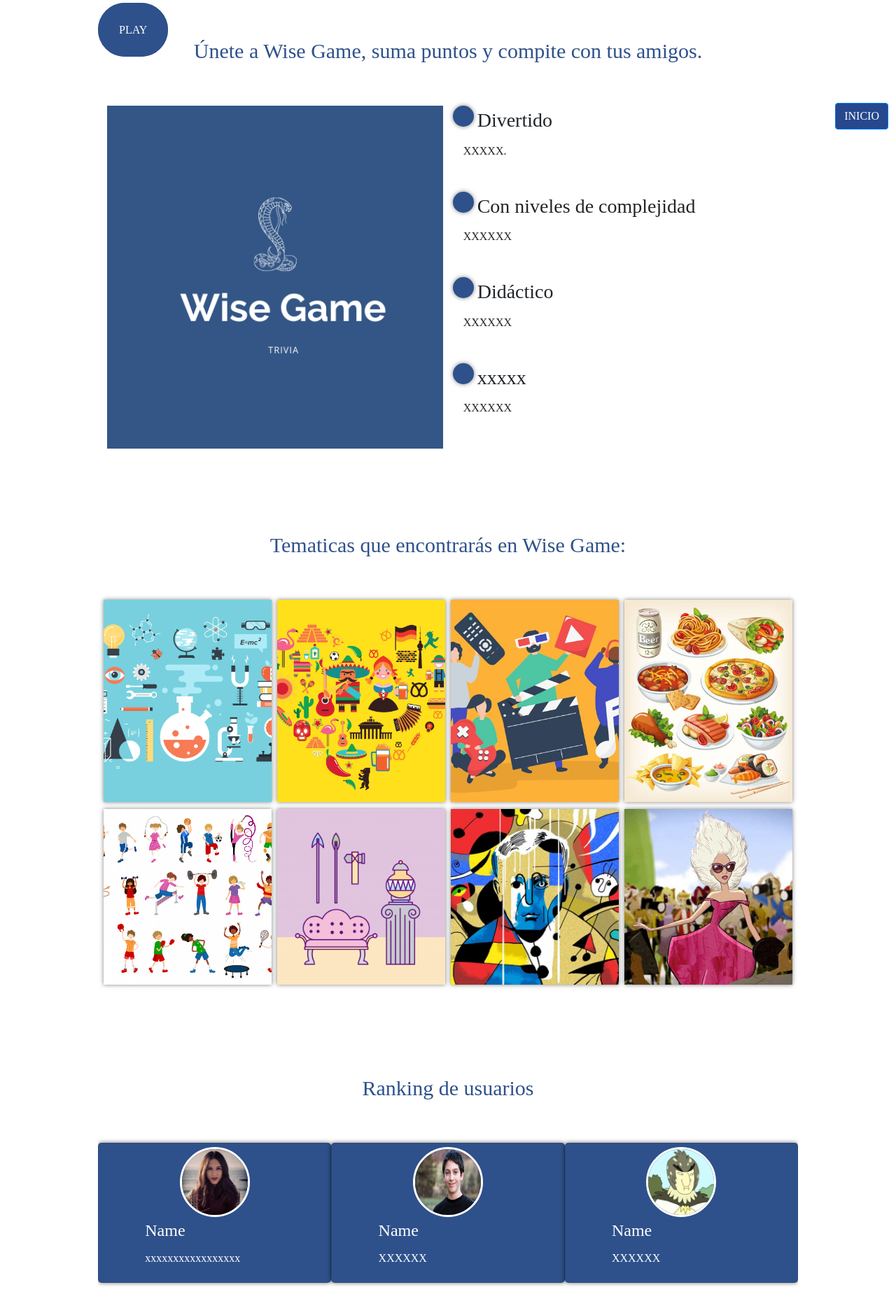
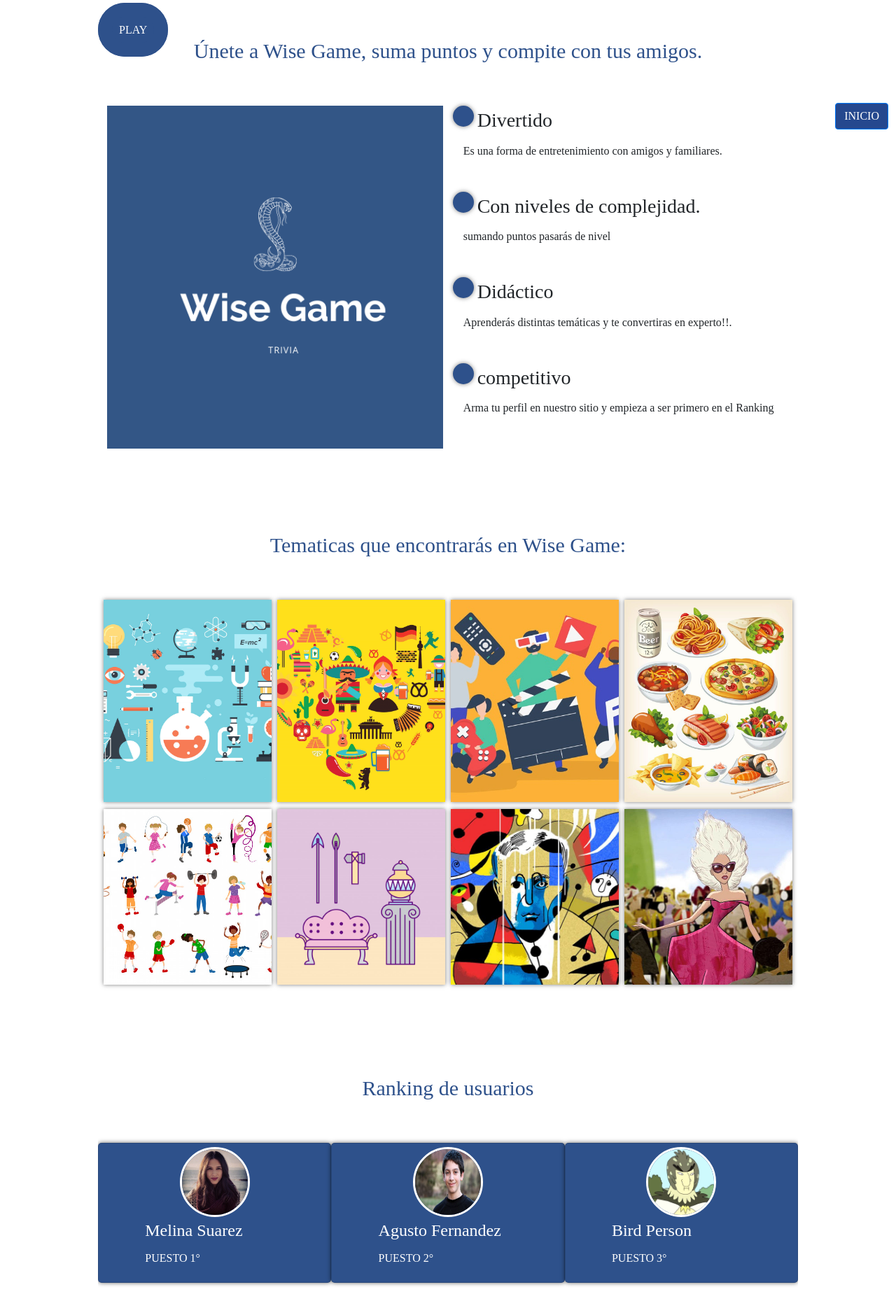
Before and after one commit to EliasZaccheo/DHFS-Grupo1, a PHP site: page /home.php in a window 1280 px wide. Shown: the part 599-2478 px from the top of the page at 70% size. Run offline with PHP 8.4, Linux system fonts and the light colour scheme.

Commit message:
Agregue comentarios y nombres

```diff
--- a/home.php
+++ b/home.php
@@ -16,13 +16,13 @@
                 <img src="img/wisegame.png" alt="" class="imagen-about-us">
                 <div class="contenido-textos">
                     <h3><span></span>Divertido</h3>
-                    <p>XXXXX.</p>
-                    <h3><span></span>Con niveles de complejidad</h3>
-                    <p>XXXXXX</p>
+                    <p> Es una forma de entretenimiento con amigos y familiares.</p>
+                    <h3><span></span>Con niveles de complejidad.</h3>
+                    <p> sumando puntos pasarás de nivel</p>
                     <h3><span></span>Didáctico</h3>
-                    <p>XXXXXX</p>
-                    <h3><span></span>xxxxx</h3>
-                    <p>XXXXXX</p>
+                    <p>Aprenderás distintas temáticas y te convertiras en experto!!.</p>
+                    <h3><span></span>competitivo</h3>
+                    <p>Arma tu perfil en nuestro sitio y empieza a ser primero en el Ranking</p>
                 </div>
             </div>
         </section>
@@ -95,23 +95,23 @@
                 <div class="card">
                     <img src="img/usersProfiles/Melina.suarez15.jpg" alt="">
                     <div class="contenido-texto-card">
-                        <h4>Name</h4>
-                        <p>xxxxxxxxxxxxxxxxx</p>
+                        <h4>Melina Suarez</h4>
+                        <p>PUESTO 1°</p>
                     </div>
                 </div>
                 <div class="card">
                     <img src="img/usersProfiles/Augusto_f20.jpg" alt="">
                     <div class="contenido-texto-card">
-                        <h4>Name</h4>
-                        <p>XXXXXX</p>
+                        <h4>Agusto Fernandez</h4>
+                        <p>PUESTO 2°</p>
                     </div>
                   </div>
 
                     <div class="card">
                         <img src="img/usersProfiles/birdperson.jpg" alt="">
                         <div class="contenido-texto-card">
-                            <h4>Name</h4>
-                            <p>XXXXXX</p>
+                            <h4>Bird Person</h4>
+                            <p>PUESTO 3°</p>
                         </div>
                 </div>
             </div>
@@ -122,23 +122,23 @@
                 <div class="servicio-cont">
                     <div class="servicio-ind">
                         <img src="img/colaborador1.jpg" alt="">
-                        <h3>Name</h3>
-                        <p>XXXXXXX</p>
+                        <h3>Federico Ungaro</h3>
+
                     </div>
                     <div class="servicio-ind">
                         <img src="img/colaborador2.jpg" alt="">
-                        <h3>Name</h3>
-                        <p>XXXXXXX</p>
+                        <h3>Nicolas Heith</h3>
+
                     </div>
                     <div class="servicio-ind">
                         <img src="img/colaborador3.jpg" alt="">
-                        <h3>Name</h3>
-                        <p>XXXXXXX</p>
+                        <h3>Analia Thelma</h3>
+
                     </div>
                     <div class="servicio-ind">
                       <img src="img/colaborador4.jpg" alt="">
-                      <h3>Name</h3>
-                      <p>XXXXXXX</p>
+                      <h3>Carolia Duarte</h3>
+
                     </div>
                 </div>
             </div>
```
